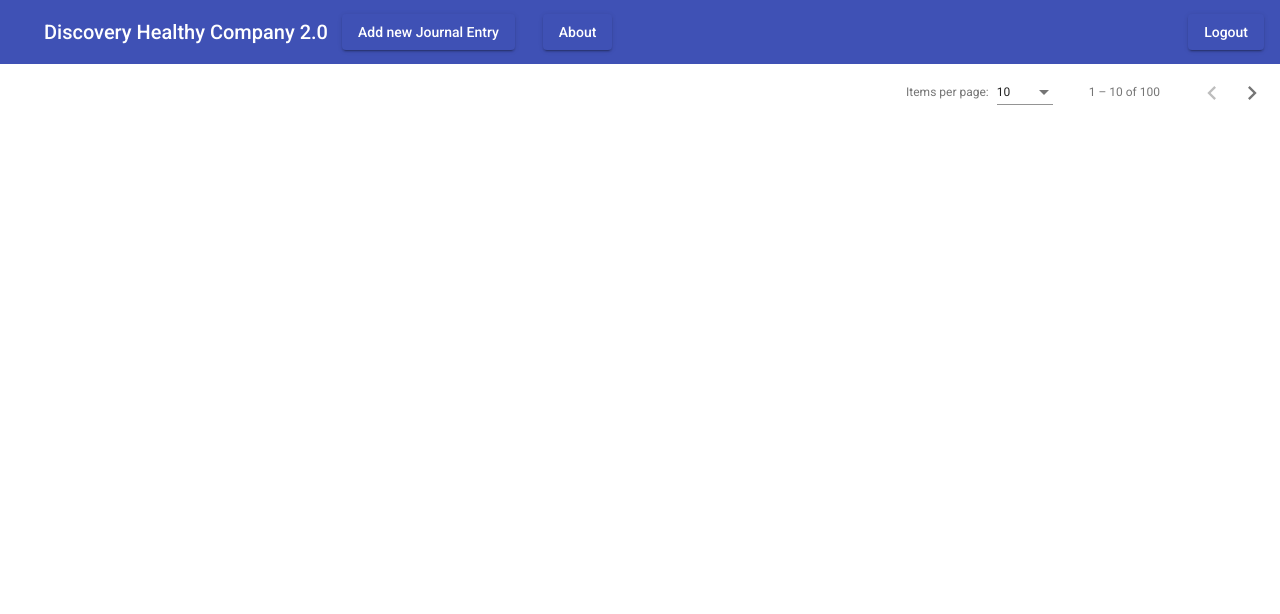
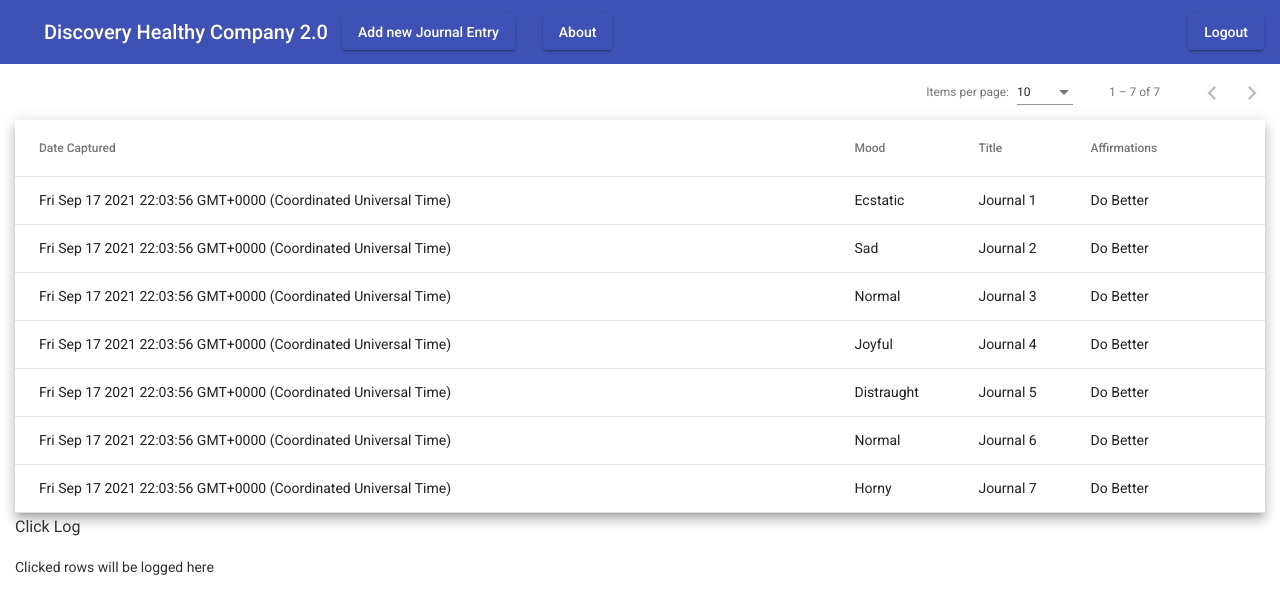
Before and after one commit to YuravB/healthy_company_techathon, an Angular app in the folder healthy-company-fe/: page /home in a window 1280 px wide. Shown: the top 614 px of the page. Built offline with nearby package versions, Linux system fonts and the light colour scheme.

Commit message:
landing page almost done !

```diff
--- a/healthy-company-fe/src/app/app.module.ts
+++ b/healthy-company-fe/src/app/app.module.ts
@@ -17,6 +17,7 @@ import {MatToolbarModule} from '@angular/material/toolbar';
 import {MatIconModule} from '@angular/material/icon';
 import {MatButtonModule} from '@angular/material/button';
 import {MatPaginatorModule} from '@angular/material/paginator';
+import {MatTableModule} from '@angular/material/table';
 
 @NgModule({
   declarations: [
@@ -37,6 +38,7 @@ import {MatPaginatorModule} from '@angular/material/paginator';
     MatIconModule,
     MatButtonModule,
     MatPaginatorModule,
+    MatTableModule,
   ],
   providers: [FormBuilder, BsModalRef, MoodDialogService],
   bootstrap: [AppComponent]
--- a/healthy-company-fe/src/app/landing-page/landing-page.component.html
+++ b/healthy-company-fe/src/app/landing-page/landing-page.component.html
@@ -19,3 +19,54 @@
                [pageSizeOptions]="[5, 10, 25, 100]"
                aria-label="Select page">
 </mat-paginator>
+<div class="col-md-12">
+  <table mat-table [dataSource]="dataSource" class="col-md-12 mat-elevation-z8 demo-table">
+    <!-- DateCaptured Column -->
+    <ng-container matColumnDef="dateCaptured">
+      <th mat-header-cell *matHeaderCellDef>Date Captured</th>
+      <td mat-cell *matCellDef="let element">{{element.date}}</td>
+    </ng-container>
+
+    <!-- Mood Column -->
+    <ng-container matColumnDef="mood">
+      <th mat-header-cell *matHeaderCellDef>Mood</th>
+      <td mat-cell *matCellDef="let element">{{element.mood}}</td>
+    </ng-container>
+
+    <!-- Title Column -->
+    <ng-container matColumnDef="title">
+      <th mat-header-cell *matHeaderCellDef>Title</th>
+      <td mat-cell *matCellDef="let element">{{element.title}}</td>
+    </ng-container>
+
+    <!-- Affirmations Column -->
+    <ng-container matColumnDef="affirmations">
+      <th mat-header-cell *matHeaderCellDef>Affirmations</th>
+      <td mat-cell *matCellDef="let element">{{element.affirmations}}</td>
+    </ng-container>
+
+    <tr mat-header-row *matHeaderRowDef="displayedColumns"></tr>
+    <tr
+      mat-row
+      (click)="clickedRows.add(row)"
+      [class.demo-row-is-clicked]="clickedRows.has(row)"
+      *matRowDef="let row; columns: displayedColumns;"
+    ></tr>
+  </table>
+
+  <div>
+    <h3>
+      Click Log
+    </h3>
+  </div>
+
+  <div *ngIf="!clickedRows.size">
+    Clicked rows will be logged here
+  </div>
+
+  <ul>
+    <li *ngFor="let clickedRow of clickedRows">
+      Clicked on {{parseObjectToJson(clickedRow)}}
+    </li>
+  </ul>
+</div>
--- a/healthy-company-fe/src/app/landing-page/landing-page.component.ts
+++ b/healthy-company-fe/src/app/landing-page/landing-page.component.ts
@@ -1,5 +1,7 @@
-import { Component, OnInit } from '@angular/core';
+import {AfterViewInit, Component, OnInit, ViewChild} from '@angular/core';
 import {Router} from '@angular/router';
+import {MatPaginator} from '@angular/material/paginator';
+import {MatTableDataSource} from '@angular/material/table';
 
 export enum paths {
   LANDING = '/home',
@@ -8,14 +10,32 @@ export enum paths {
   JOURNAL = '/journal'
 }
 
+export interface JournalObj {
+  date: Date;
+  mood: string;
+  title: string;
+  affirmations: string;
+}
+
+const JOURNAL_DATA: JournalObj[] = [
+  {date: new Date(), mood: 'Ecstatic', title: 'Journal 1', affirmations: 'Do Better'},
+  {date: new Date(), mood: 'Sad', title: 'Journal 2', affirmations: 'Do Better'},
+  {date: new Date(), mood: 'Normal', title: 'Journal 3', affirmations: 'Do Better'},
+  {date: new Date(), mood: 'Joyful', title: 'Journal 4', affirmations: 'Do Better'},
+  {date: new Date(), mood: 'Distraught', title: 'Journal 5', affirmations: 'Do Better'},
+  {date: new Date(), mood: 'Normal', title: 'Journal 6', affirmations: 'Do Better'},
+  {date: new Date(), mood: 'Horny', title: 'Journal 7', affirmations: 'Do Better'},
+];
+
 @Component({
   selector: 'app-landing-page',
   templateUrl: './landing-page.component.html',
   styleUrls: ['./landing-page.component.css']
 })
-export class LandingPageComponent implements OnInit {
+export class LandingPageComponent implements OnInit, AfterViewInit {
 
-  constructor(private router: Router) { }
+  constructor(private router: Router) {
+  }
 
   ngOnInit(): void {
   }
@@ -36,4 +56,20 @@ export class LandingPageComponent implements OnInit {
     this.router.navigateByUrl(paths.JOURNAL);
   }
 
+  displayedColumns: string[] = ['dateCaptured', 'mood', 'title', 'affirmations'];
+  dataSource =  new MatTableDataSource<JournalObj>(JOURNAL_DATA);
+  clickedRows = new Set<JournalObj>();
+
+  @ViewChild(MatPaginator) paginator: MatPaginator;
+
+  ngAfterViewInit() {
+    this.dataSource.paginator = this.paginator;
+  }
+
+  parseObjectToJson(obj: JournalObj) {
+    console.log(JSON.parse(JSON.stringify(obj)));
+    return JSON.parse(JSON.stringify(obj));
+  }
+
+
 }
```
